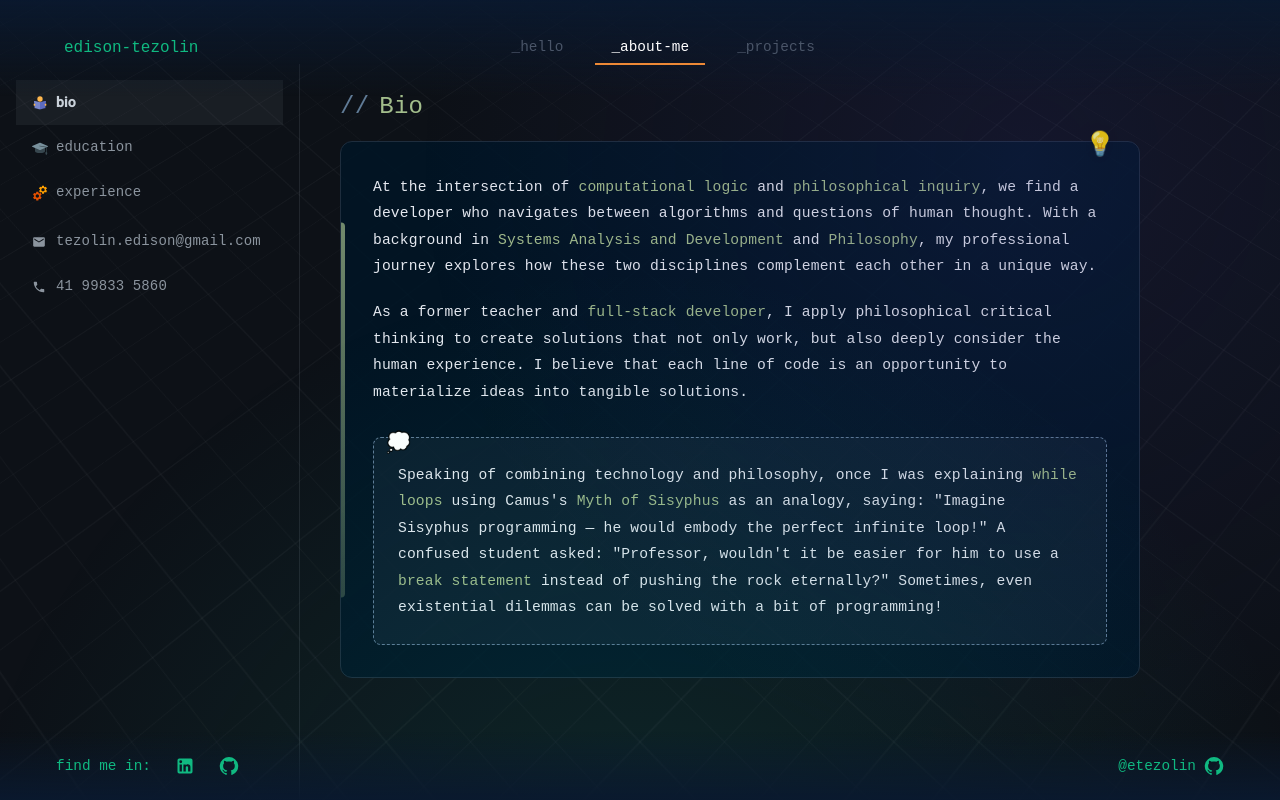
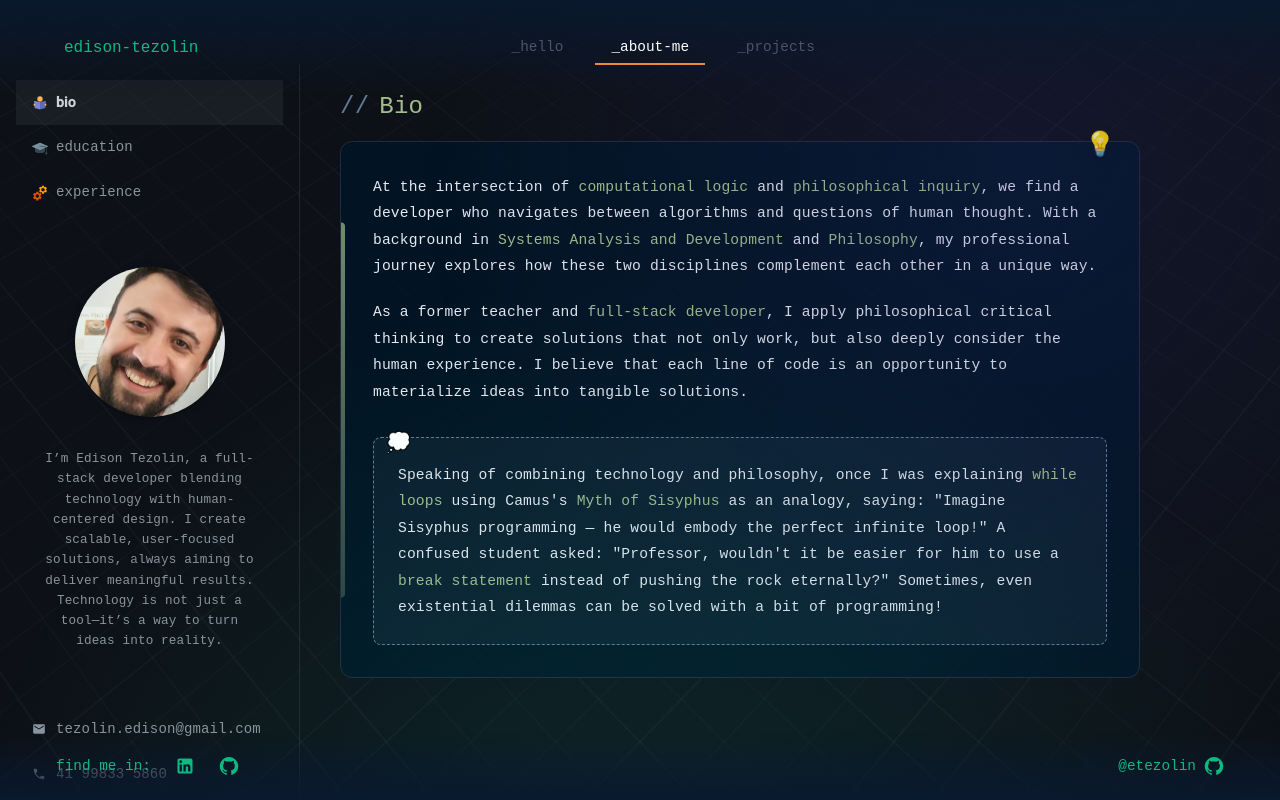
Before and after one commit to etezolin/etezolin.github.io, a React (Create React App) app: page /about in a window 1280 px wide. Built offline with nearby package versions, Linux system fonts and the light colour scheme; a web font is replaced by a local one.

Commit message:
Atualização.

```diff
--- a/package.json
+++ b/package.json
@@ -68,5 +68,5 @@
     "gh-pages": "^6.3.0",
     "prettier": "^3.5.1"
   },
-  "buildDate": 1739916287169
+  "buildDate": 1739926792277
 }
--- a/public/meta.json
+++ b/public/meta.json
@@ -1,3 +1,3 @@
 {
-  "buildDate": 1739916287169
+  "buildDate": 1739926792277
 }
--- a/src/pages/about/Sidebar.tsx
+++ b/src/pages/about/Sidebar.tsx
@@ -7,6 +7,7 @@ import {
   useTheme,
   useMediaQuery,
   Box,
+  Typography,
 } from '@mui/material';
 import { Email, Phone } from '@mui/icons-material';
 import {
@@ -16,6 +17,7 @@ import {
   FcServices,
 } from 'react-icons/fc';
 import { ReactNode, CSSProperties } from 'react';
+import img from '../../../public/logo512.png';
 
 interface MenuItem {
   id: string;
@@ -190,6 +192,78 @@ const Sidebar = ({ activeButton, setActiveButton }: SidebarProps) => {
       <List component="nav" sx={STYLES.list}>
         <div>{MENU_ITEMS.map(renderMenuButton)}</div>
         <Box sx={{ mt: 0.5, display: { xs: 'none', sm: 'flow' } }}>
+          <Box
+            sx={{
+              display: 'flex',
+              justifyContent: 'center',
+              alignItems: 'center',
+              mt: 6,
+            }}
+          >
+            <Box
+              sx={{
+                width: '150px',
+                height: '150px',
+                borderRadius: '50%',
+                boxShadow: 3,
+                overflow: 'hidden',
+              }}
+            >
+              <img
+                src="/img.jpg"
+                alt="alt"
+                style={{
+                  width: '100%',
+                  height: '100%',
+                  objectFit: 'cover',
+                }}
+              />
+            </Box>
+          </Box>
+
+          <Box sx={{ mt: 4, mb: 5, position: 'relative' }}>
+            <Typography
+              sx={{
+                color: '#8b949e',
+                fontSize: '9.5pt', // Tamanho de fonte mais suave
+                textAlign: 'center',
+                fontFamily: 'monospace',
+                pr: 3,
+                pl: 3,
+                lineHeight: 1.6,
+                fontWeight: 300, // Fonte mais leve
+                maxWidth: '650px',
+                margin: '0 auto',
+                position: 'relative',
+              }}
+            >
+              I’m Edison Tezolin, a full-stack developer blending technology
+              with human-centered design. I create scalable, user-focused
+              solutions, always aiming to deliver meaningful results. Technology
+              is not just a tool—it’s a way to turn ideas into reality.
+              <Box
+                sx={{
+                  position: 'absolute',
+                  top: '50%',
+                  left: '50%',
+                  transform: 'translate(-50%, -50%)',
+                  width: '30px',
+                  height: '30px',
+                  // background: 'linear-gradient(45deg, #ff4081, #ff80ab)', // Adiciona um toque decorativo
+                  borderRadius: '50%',
+                  boxShadow: 3,
+                }}
+              />
+            </Typography>
+            <Box
+              sx={{
+                width: '50px',
+                height: '5px',
+                // background: 'linear-gradient(45deg, #ff4081, #ff80ab)', // Linha decorativa
+                margin: '10px auto',
+              }}
+            />
+          </Box>
           {CONTACT_ITEMS.map(renderContactItem)}
         </Box>
       </List>
```
Also changed, not shown: public/img.jpg (added).
